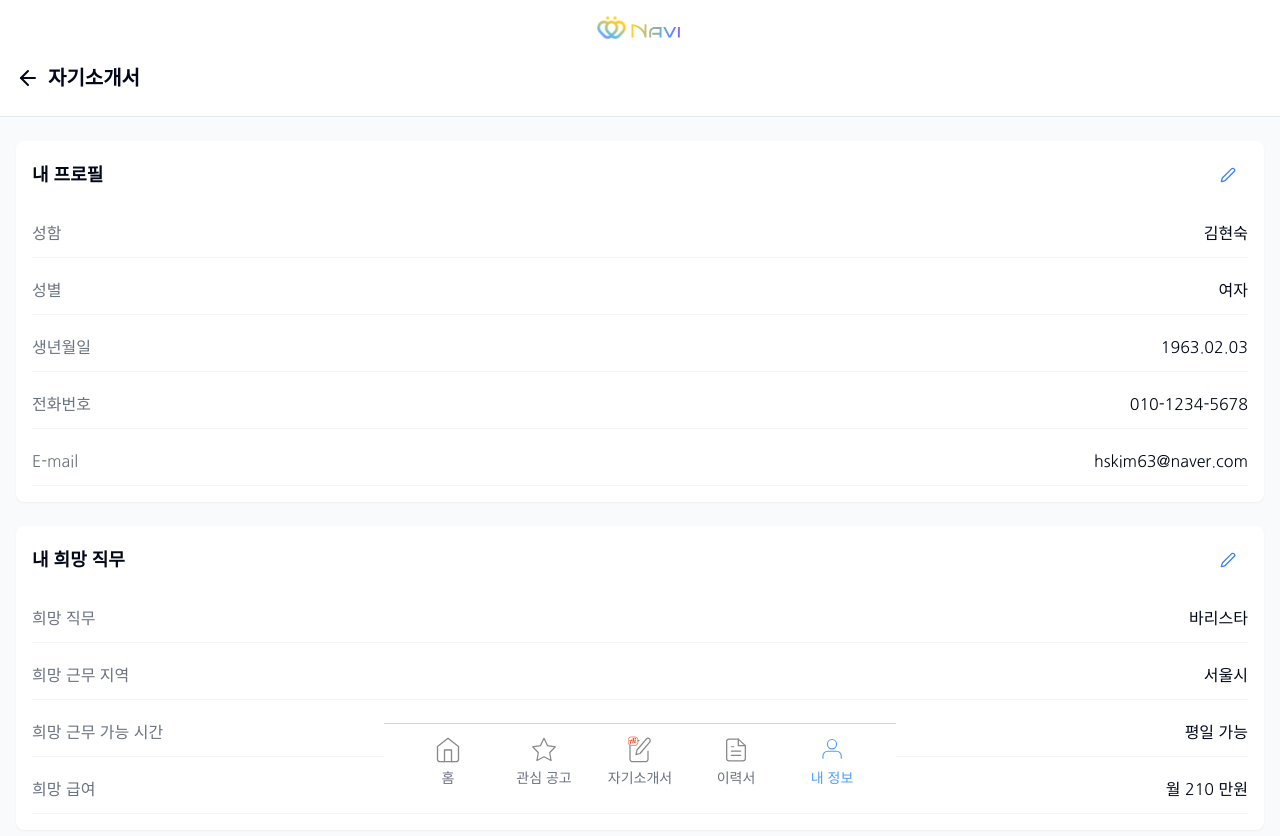
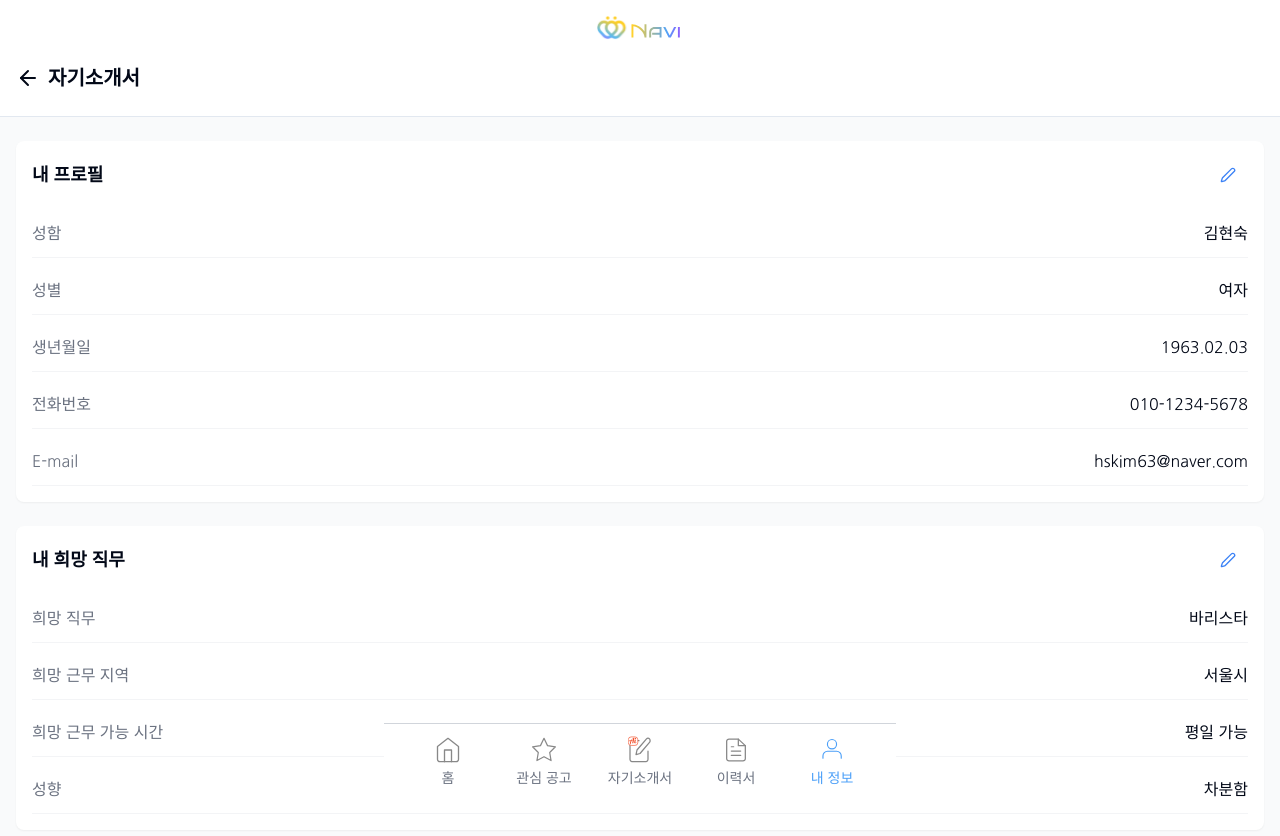
Before and after one commit to suabae1008/re-employment-55, a React (Vite) app: page /profile in a window 1280 px wide. Shown: the top 836 px of the page. Built offline with nearby package versions, Linux system fonts and the light colour scheme.

Commit message:
Code edited in Lovable Code Editor
Edited UI in Lovable

```diff
--- a/src/pages/Profile.tsx
+++ b/src/pages/Profile.tsx
@@ -38,7 +38,7 @@ const Profile = () => {
     desiredJob: "바리스타",
     desiredLocation: "서울시",
     desiredWorkingHours: "평일 가능",
-    desiredSalary: "월 210 만원",
+    personality: "차분함",
   });
 
   // 전체 섹션 편집 상태 관리
@@ -190,7 +190,7 @@ const Profile = () => {
               "희망 근무 가능 시간",
               profile.desiredWorkingHours
             )}
-            {renderProfileField("희망 급여", profile.desiredSalary)}
+            {renderProfileField("성향", profile.personality)}
           </div>
         </div>
       </main>
```
